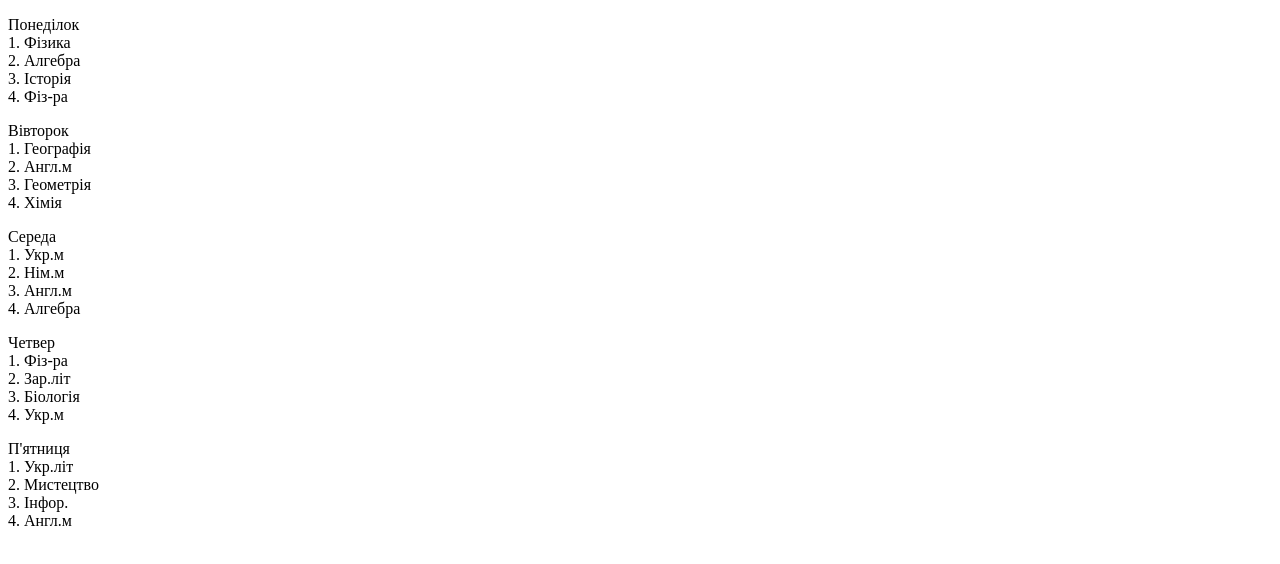
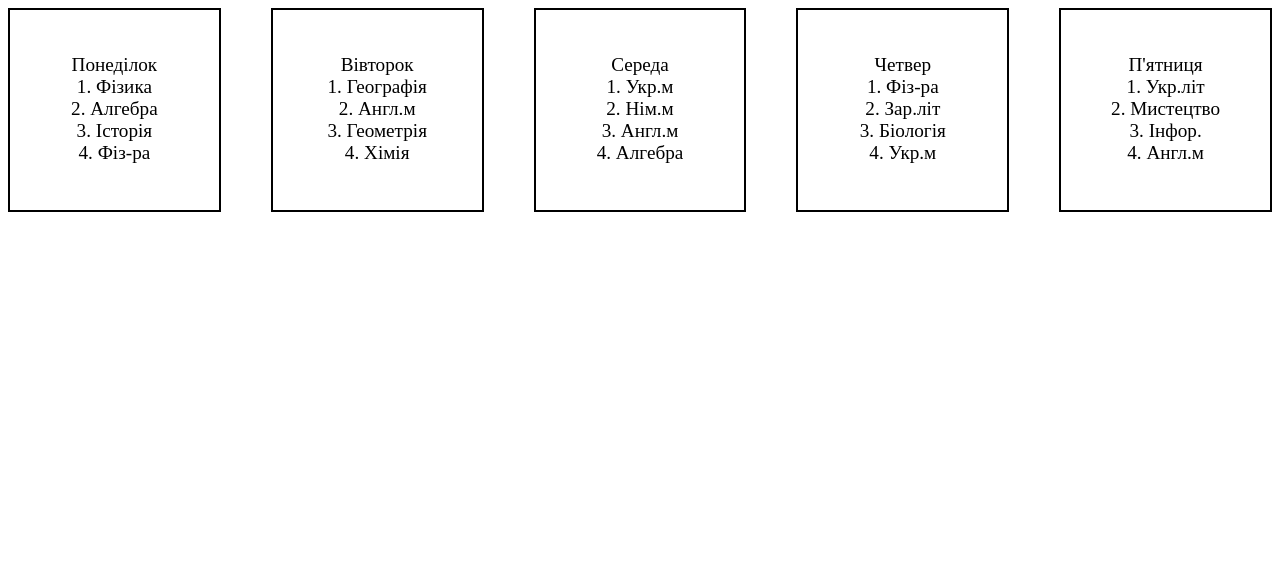
Before and after one commit to huskar666/grid, a plain HTML site: page index.html in a window 1280 px wide. Drawn offline with Linux system fonts and the light colour scheme.

Commit message:
Update index.html

```diff
--- a/index.html
+++ b/index.html
@@ -4,7 +4,7 @@
     <meta charset="UTF-8">
     <meta name="viewport" content="width=device-width, initial-scale=1.0">
     <title>Розклад (дз)</title>
-    <link rel="stylesheet" href="./style3.css">
+    <link rel="stylesheet" href="./style.css">
 </head>
 <body>
 
```
